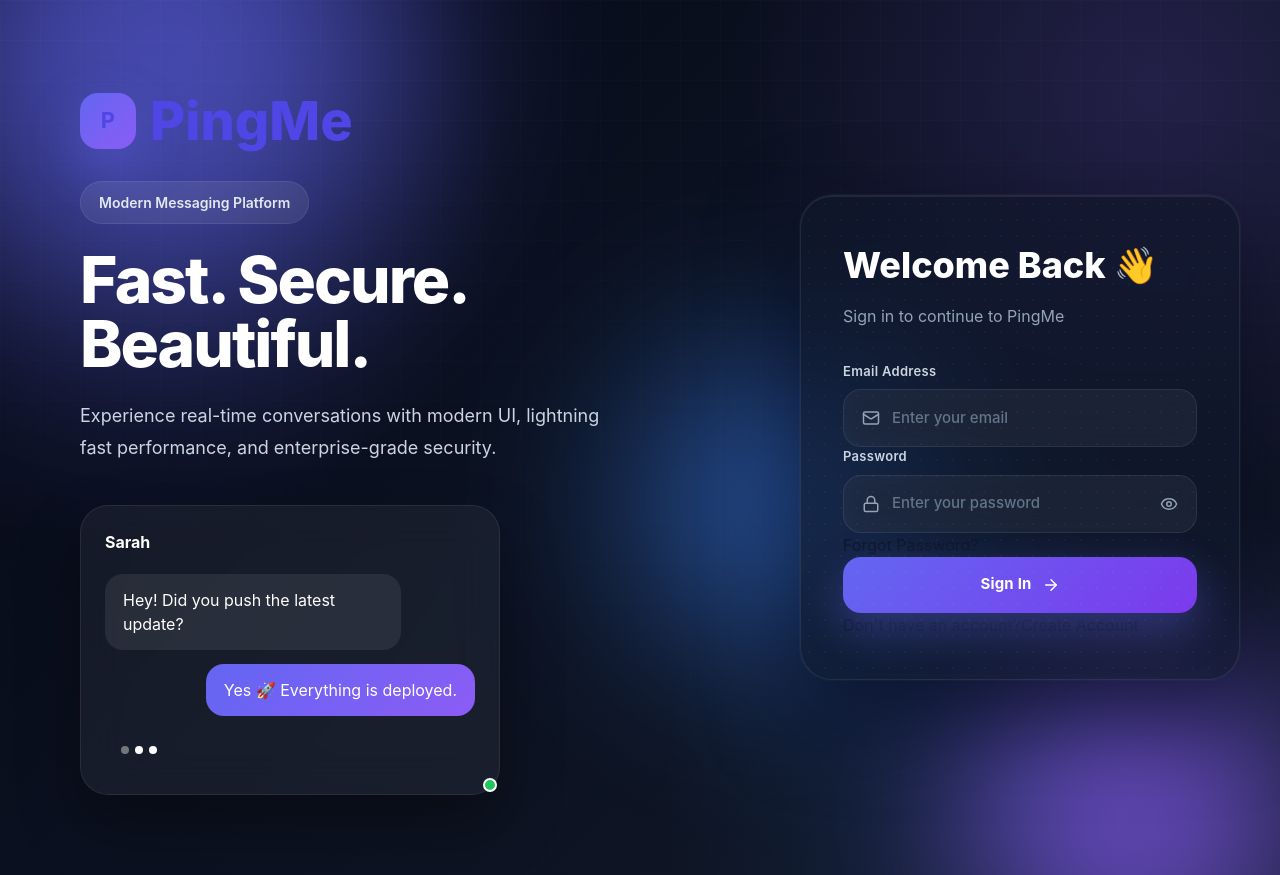
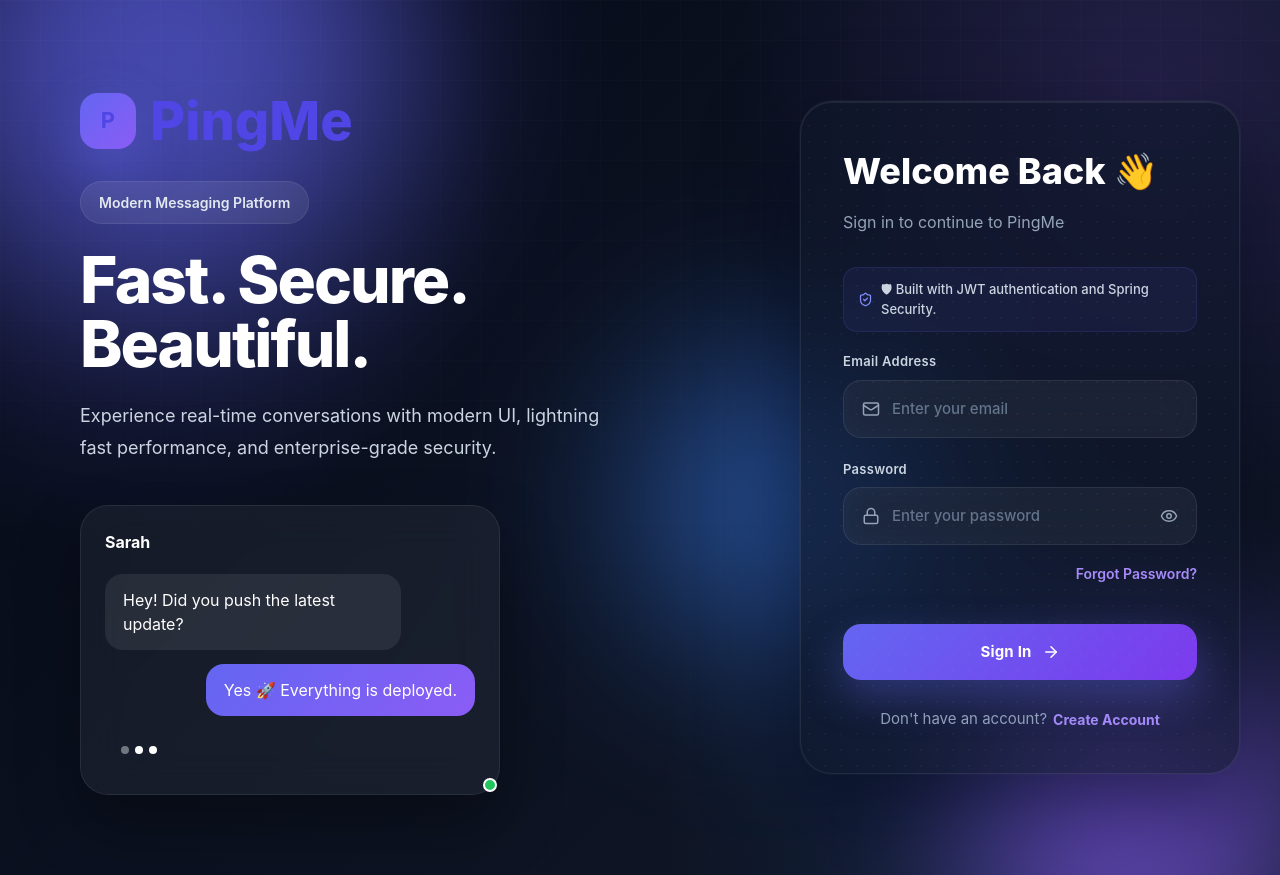
Before and after one commit to soubhagya-behera/pingme, a React (Vite) app in the folder frontend/: page /login in a window 1280 px wide. Built offline with nearby package versions, Linux system fonts and the light colour scheme; no server answers.

Commit message:
style(auth): add security badge to login page

```diff
--- a/frontend/src/pages/auth/Login.jsx
+++ b/frontend/src/pages/auth/Login.jsx
@@ -1,7 +1,7 @@
 import { useState } from "react";
 import { Link, useNavigate } from "react-router-dom";
 import { useForm } from "react-hook-form";
-import { Mail, Lock } from "lucide-react";
+import { Mail, Lock, ShieldCheck } from "lucide-react";
 
 import AuthService from "../../services/AuthService";
 import { useAuth } from "../../context/AuthContext";
@@ -59,7 +59,17 @@ export default function Login() {
         <p className="login-subtitle">
           Sign in to continue to PingMe
         </p>
+        <div className="login-security">
 
+    <ShieldCheck size={15} />
+
+    <span>
+
+        🛡 Built with JWT authentication and Spring Security.
+
+    </span>
+
+</div>
         <form
           className="auth-form"
           onSubmit={handleSubmit(onSubmit)}
--- a/frontend/src/styles/auth/buttons.css
+++ b/frontend/src/styles/auth/buttons.css
@@ -4,6 +4,7 @@
   align-items: center;
   justify-content: center;
   gap: 10px;
+
   height: 56px;
   border: none;
   border-radius: 18px;
--- a/frontend/src/styles/auth/card.css
+++ b/frontend/src/styles/auth/card.css
@@ -2,7 +2,10 @@
   position: relative;
   overflow: hidden;
   width: 100%;
-  max-width: 460px;
+  max-width: 500px;
+  height:auto;
+
+min-height:auto;
   padding: 42px;
   border-radius: 32px;
   background: rgba(15, 23, 42, .62);
--- a/frontend/src/styles/auth/inputs.css
+++ b/frontend/src/styles/auth/inputs.css
@@ -84,3 +84,15 @@
   color: #EF4444;
   margin-left: 6px;
 }
+
+.auth-input-field:-webkit-autofill,
+.auth-input-field:-webkit-autofill:hover,
+.auth-input-field:-webkit-autofill:focus{
+
+    -webkit-text-fill-color:white;
+
+    -webkit-box-shadow:0 0 0 1000px transparent inset;
+
+    transition:background-color 9999s ease-in-out 0s;
+
+}
--- a/frontend/src/styles/auth/layout.css
+++ b/frontend/src/styles/auth/layout.css
@@ -22,6 +22,7 @@
   padding: 40px;
   position: relative;
   z-index: 2;
+
 }
 
 .auth-showcase, .auth-panel {
@@ -47,3 +48,112 @@
     margin-bottom:32px;
     line-height:1.6;
 }
+
+.login-security{
+
+display:flex;
+
+align-items:center;
+
+gap:8px;
+
+padding:12px 14px;
+
+margin-bottom:20px;
+
+border-radius:14px;
+
+background:rgba(99,102,241,.08);
+
+border:1px solid rgba(99,102,241,.15);
+
+color:#CBD5E1;
+
+font-size:13px;
+
+font-weight:500;
+
+}
+
+.login-security svg{
+
+color:#818CF8;
+
+flex-shrink:0;
+
+}
+
+.auth-footer{
+    margin-top:28px;
+    text-align:center;
+
+    color:#94A3B8;
+
+    font-size:15px;
+
+    display:flex;
+
+    justify-content:center;
+
+    align-items:center;
+
+    gap:6px;
+}
+
+.auth-footer .auth-text-link{
+
+    color:#A78BFA;
+
+    font-weight:700;
+
+}
+
+.auth-footer .auth-text-link:hover{
+
+    color:#C4B5FD;
+
+}
+
+.auth-form-options{
+
+display:flex;
+
+justify-content:flex-end;
+
+margin-top:-4px;
+
+margin-bottom:18px;
+
+}
+
+.auth-text-link{
+
+font-size:14px;
+
+font-weight:600;
+
+text-decoration:none;
+
+color:#A78BFA;
+
+transition:.25s;
+
+}
+
+.auth-text-link:hover{
+
+color:#C4B5FD;
+
+text-decoration:underline;
+
+}
+
+.auth-form{
+
+display:flex;
+
+flex-direction:column;
+
+gap:22px;
+
+}
```
Also changed, not shown: frontend/src/pages/auth/Login.css (deleted, +0 -79 lines).
